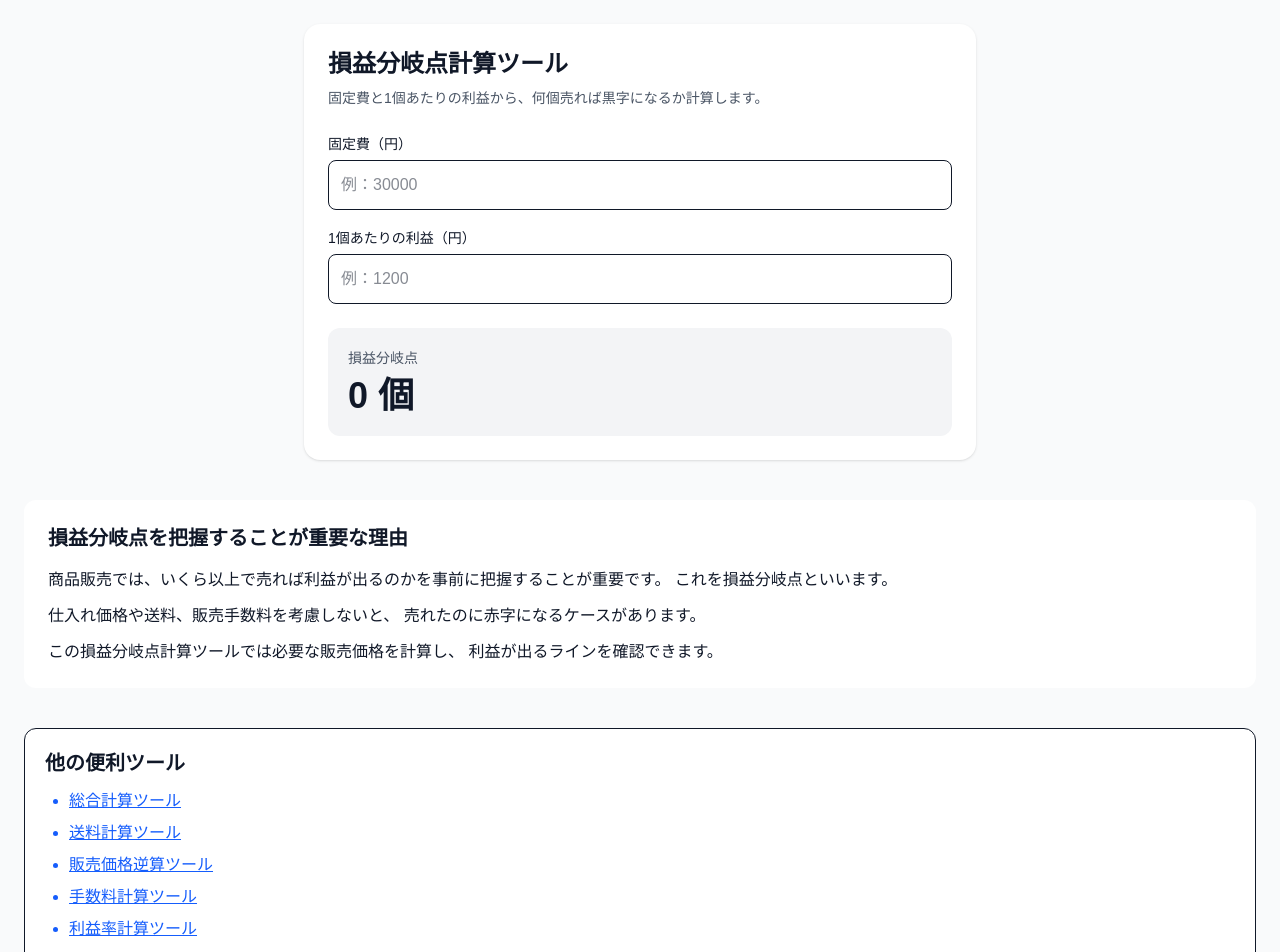
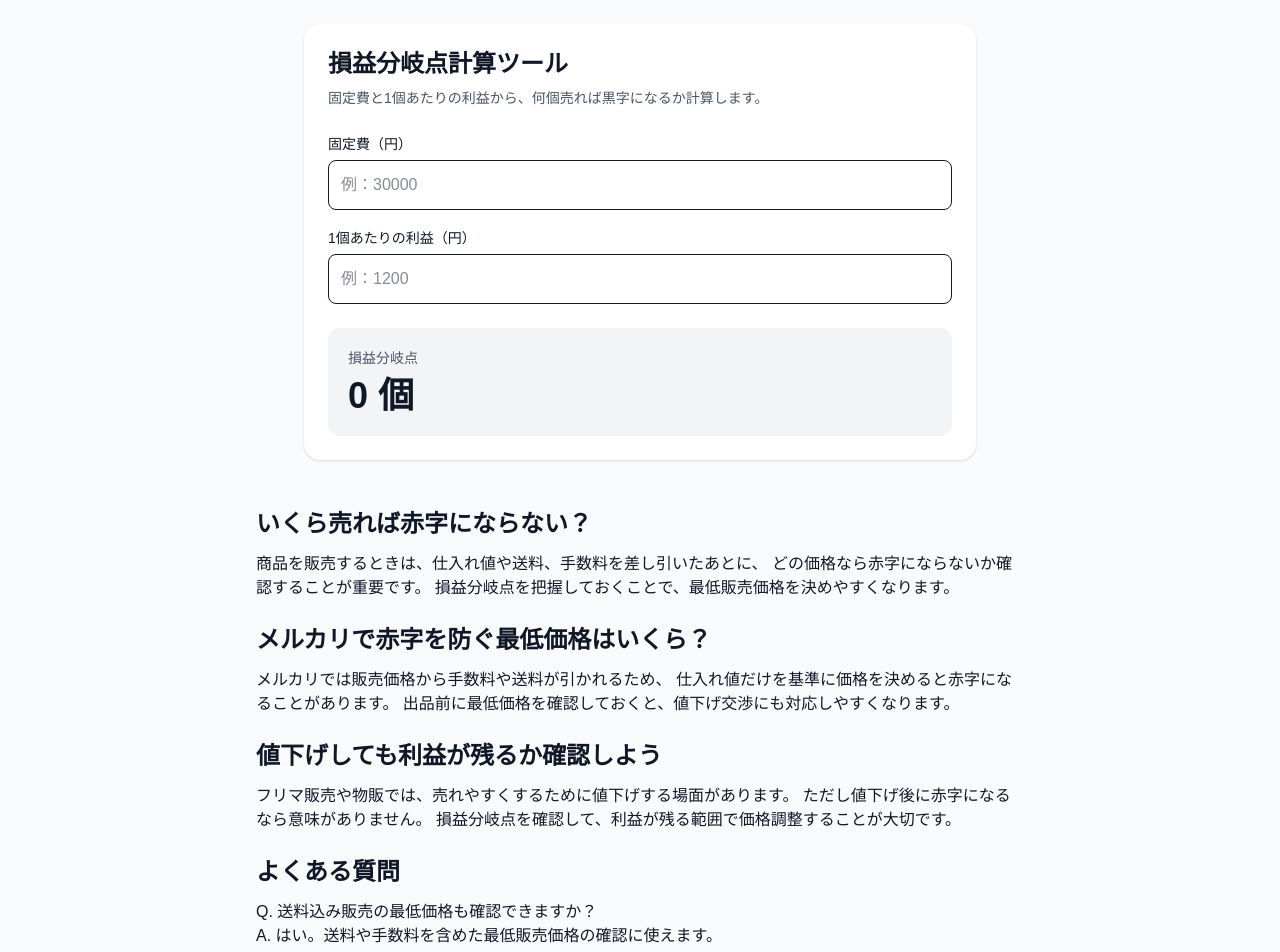
Before and after one commit to antfarm-lab/break-even-calc, a Next.js app: page / in a window 1280 px wide. Shown: the top 952 px of the page. Built offline with nearby package versions, Linux system fonts and the light colour scheme.

Commit message:
add seo content

```diff
--- a/app/page.tsx
+++ b/app/page.tsx
@@ -54,7 +54,55 @@ export default function Home() {
           </p>
         </div>
       </div>
+          <section className="mt-12 text-left max-w-3xl mx-auto space-y-6">
 
+  <div>
+    <h2 className="text-2xl font-bold mb-3">
+      いくら売れば赤字にならない？
+    </h2>
+    <p>
+      商品を販売するときは、仕入れ値や送料、手数料を差し引いたあとに、
+      どの価格なら赤字にならないか確認することが重要です。
+      損益分岐点を把握しておくことで、最低販売価格を決めやすくなります。
+    </p>
+  </div>
+
+  <div>
+    <h2 className="text-2xl font-bold mb-3">
+      メルカリで赤字を防ぐ最低価格はいくら？
+    </h2>
+    <p>
+      メルカリでは販売価格から手数料や送料が引かれるため、
+      仕入れ値だけを基準に価格を決めると赤字になることがあります。
+      出品前に最低価格を確認しておくと、値下げ交渉にも対応しやすくなります。
+    </p>
+  </div>
+
+  <div>
+    <h2 className="text-2xl font-bold mb-3">
+      値下げしても利益が残るか確認しよう
+    </h2>
+    <p>
+      フリマ販売や物販では、売れやすくするために値下げする場面があります。
+      ただし値下げ後に赤字になるなら意味がありません。
+      損益分岐点を確認して、利益が残る範囲で価格調整することが大切です。
+    </p>
+  </div>
+
+  <div>
+    <h2 className="text-2xl font-bold mb-3">
+      よくある質問
+    </h2>
+    <p>
+      Q. 送料込み販売の最低価格も確認できますか？<br />
+      A. はい。送料や手数料を含めた最低販売価格の確認に使えます。<br /><br />
+
+      Q. 値下げ交渉の判断にも使えますか？<br />
+      A. はい。値下げ後に赤字にならないか確認できます。
+    </p>
+  </div>
+
+</section>
         <section className="mt-10 bg-white rounded-xl p-6">
   <h2 className="text-xl font-bold mb-4">
     損益分岐点を把握することが重要な理由
```
